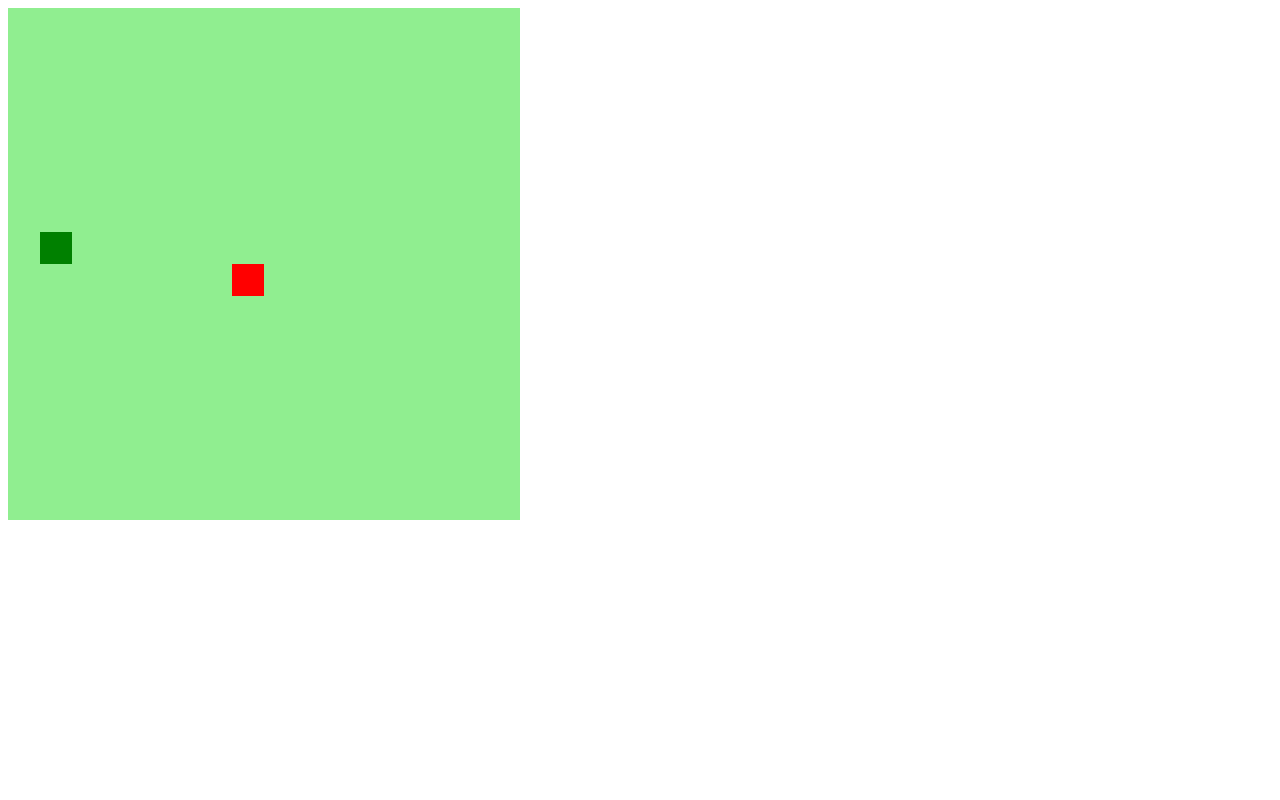
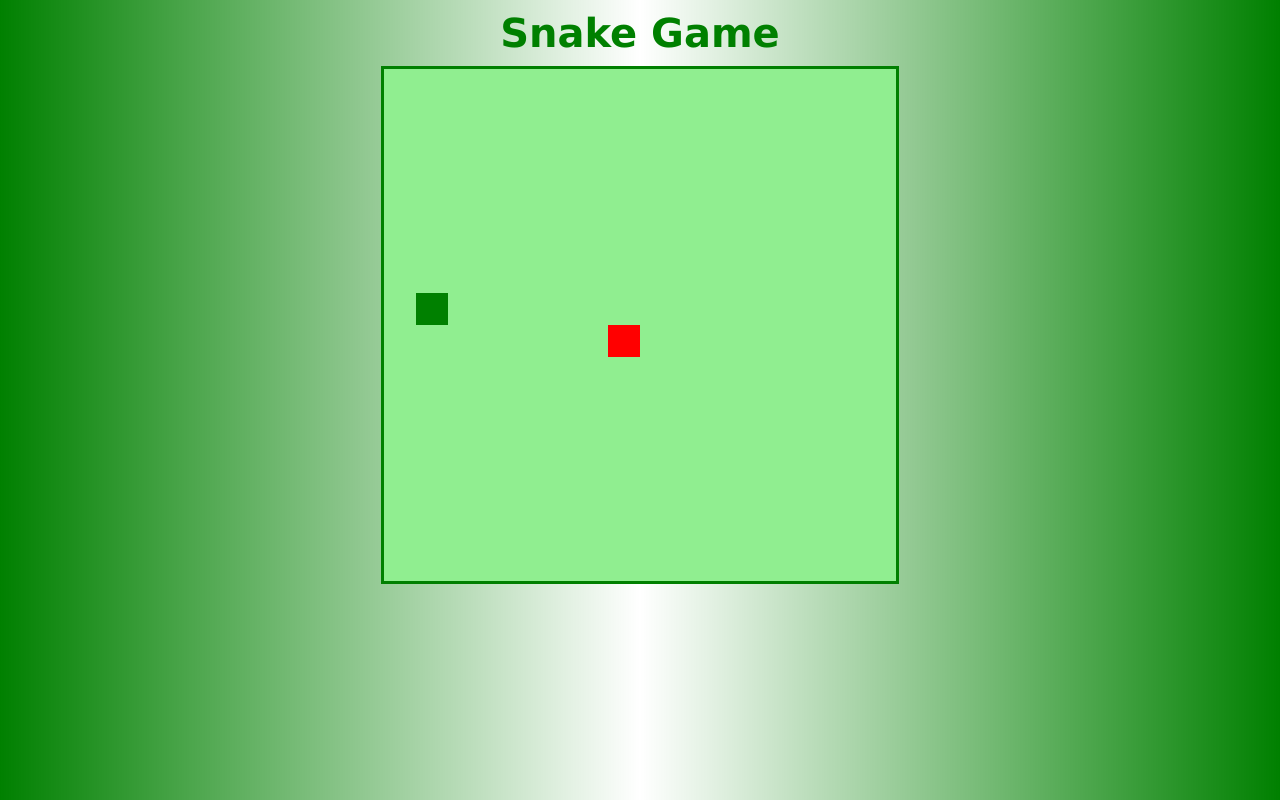
Before and after one commit to Nany07/snake-the-game, a plain HTML site: page index.html in a window 1280 px wide. Drawn offline with Linux system fonts and the light colour scheme.

Commit message:
Adiciona elementos estilizacao

```diff
--- a/assets/css/style.css
+++ b/assets/css/style.css
@@ -0,0 +1,20 @@
+*{
+    justify-items: center;
+    background: linear-gradient(to right,green, transparent,green);
+    font-family:Verdana, Geneva, Tahoma, sans-serif;
+}
+
+body{
+    background: transparent;
+}
+
+h1{
+    color:green;
+    font-size: 2.5em;
+    margin: 10px 0px 10px;
+    background: transparent;
+}
+
+#snake{
+    border: solid green 0.2rem;
+}
--- a/assets/js/scripts.js
+++ b/assets/js/scripts.js
@@ -101,6 +101,7 @@ let isPaused= false;
 document.addEventListener("keydown",function(event){
     if(event.key === "p"){
         isPaused = !isPaused;
+        alert(isPaused ? "Jogo Pausado - Para voltar precione P":"Jogo Rodando");
     }
 })
 
--- a/index.html
+++ b/index.html
@@ -3,12 +3,13 @@
 <head>
     <meta charset="UTF-8">
     <meta name="viewport" content="width=device-width, initial-scale=1.0">
-    <link rel="assets/css/style.css" href="style.css">
+    <link rel= "stylesheet" href="assets/css/style.css">
     <script src="assets/js/scripts.js
     " defer></script>
     <title>Jogo da Cobrinhaa</title>
 </head>
 <body>
+    <h1>Snake Game</h1>
     <canvas id="snake" height="512" width="
     512"></canvas>
 </body>
```
